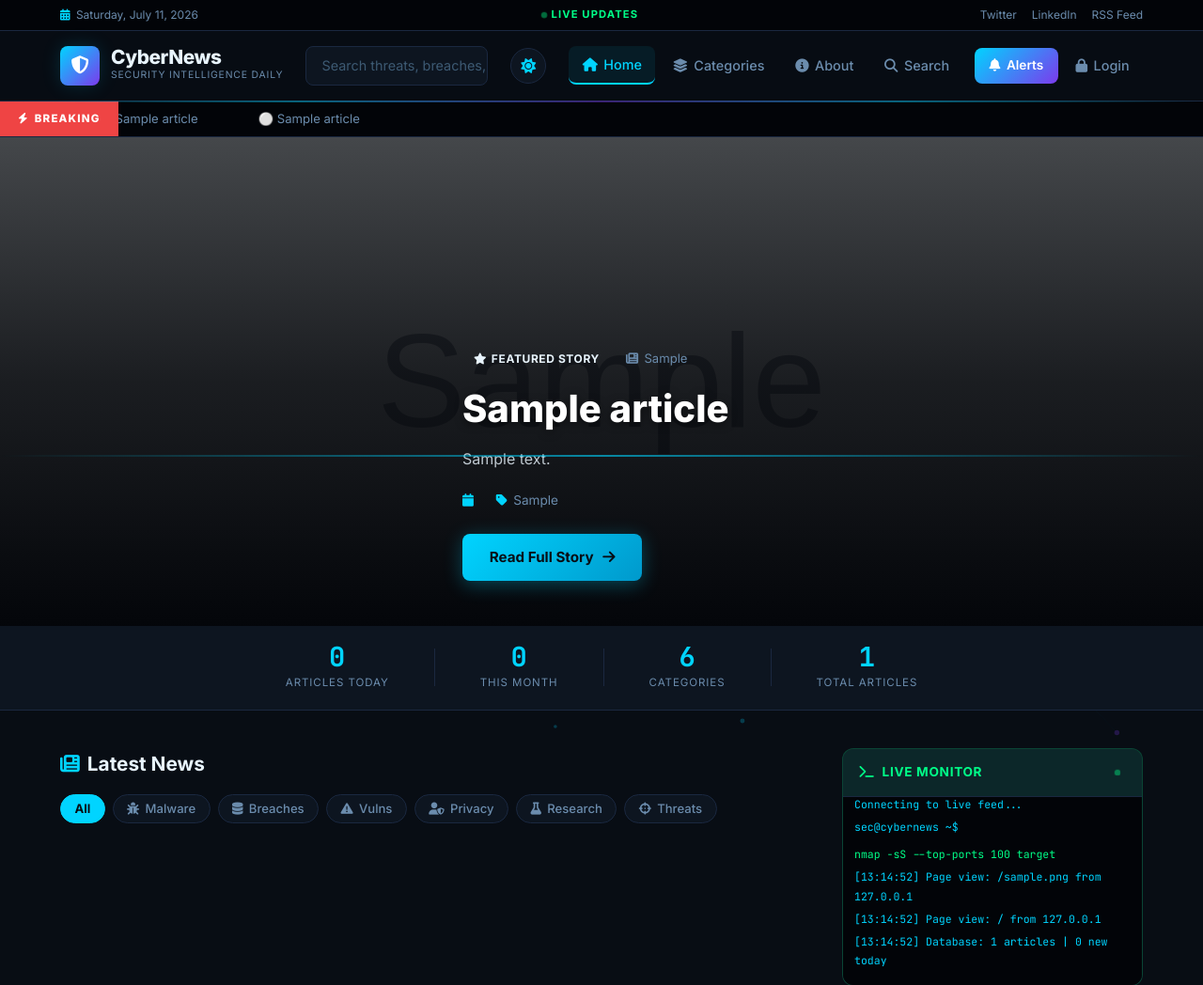
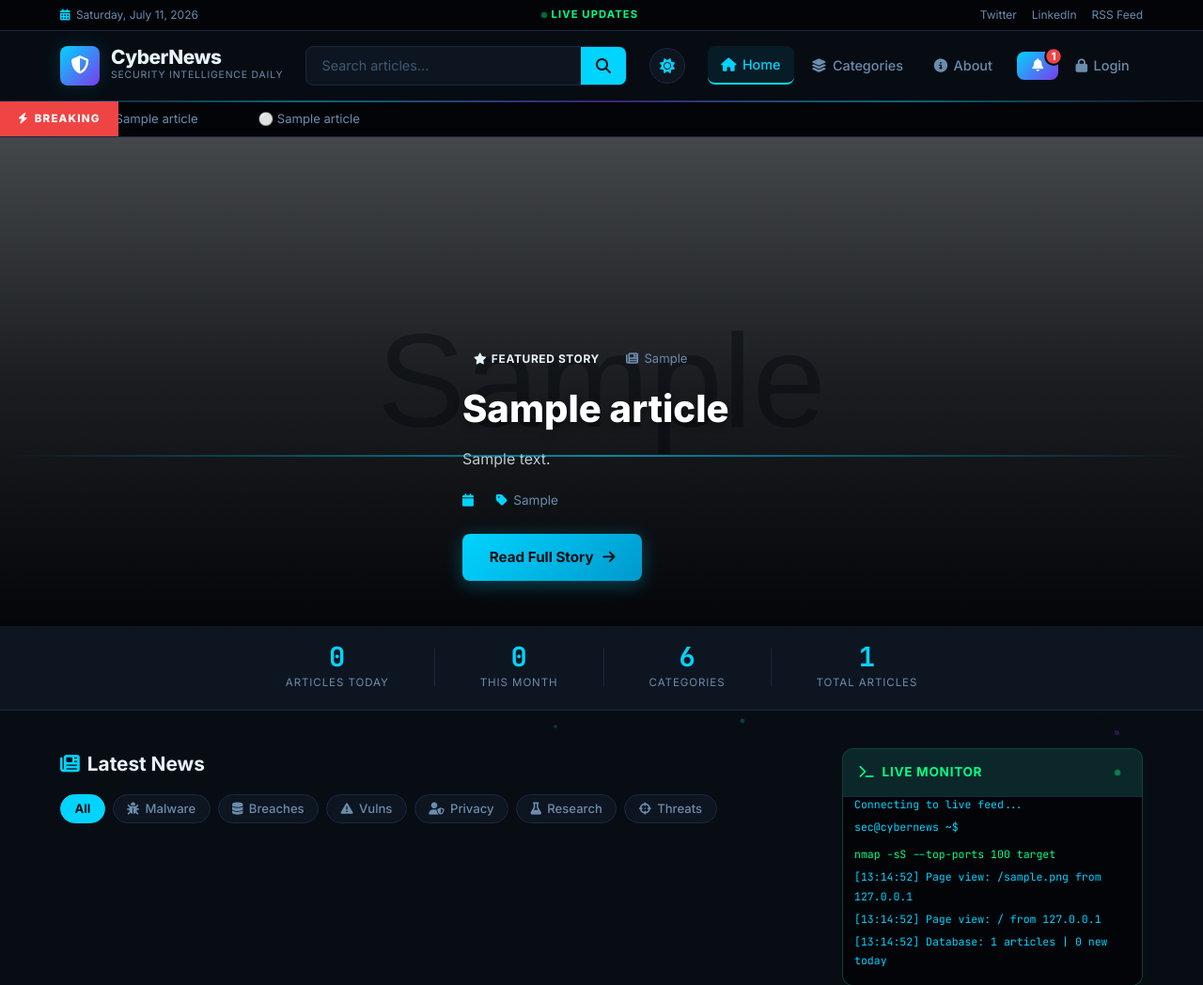
Before and after one commit to nrikmoh/cybernews, a Flask app: page / in a window 1280 px wide. Shown: the top 1048 px of the page at 94% size. Run offline with Flask 3, Linux system fonts and the light colour scheme; tables that the repository leaves empty hold one stand-in row (values such as "Sample post"); grey boxes marked "Sample" are stand-in pictures; data that the repository does not hold is empty; some libraries are stand-ins or nearby versions.

Commit message:
Clean search UX, alerts dropdown with real data, unique images per article

```diff
--- a/static/css/style.css
+++ b/static/css/style.css
@@ -3298,3 +3298,179 @@ body.light-mode body::before {
         font-size: 1rem;
     }
 }
+
+
+/* ═══════════════════════════════════════════════════════
+   ALERTS DROPDOWN
+═══════════════════════════════════════════════════════ */
+.alerts-dropdown {
+    position: relative;
+}
+
+.alerts-badge {
+    position: absolute;
+    top: -4px;
+    right: -4px;
+    width: 18px;
+    height: 18px;
+    background: var(--cat-malware);
+    color: white;
+    font-size: 0.65rem;
+    font-weight: 800;
+    border-radius: 50%;
+    display: flex;
+    align-items: center;
+    justify-content: center;
+    border: 2px solid var(--bg-dark);
+    animation: alertPulse 2s ease-in-out infinite;
+}
+
+@keyframes alertPulse {
+    0%, 100% { transform: scale(1); }
+    50%      { transform: scale(1.15); }
+}
+
+.nav-btn {
+    position: relative;
+}
+
+.alerts-panel {
+    display: none;
+    position: absolute;
+    top: calc(100% + 10px);
+    right: 0;
+    width: 380px;
+    background: var(--bg-card);
+    border: 1px solid var(--bg-border);
+    border-radius: var(--radius-lg);
+    box-shadow: 0 20px 60px rgba(0,0,0,0.5);
+    z-index: 1000;
+    overflow: hidden;
+}
+
+.alerts-panel.open {
+    display: block;
+    animation: alertsSlideIn 0.2s ease;
+}
+
+@keyframes alertsSlideIn {
+    from {
+        opacity: 0;
+        transform: translateY(-10px);
+    }
+    to {
+        opacity: 1;
+        transform: translateY(0);
+    }
+}
+
+.alerts-header {
+    display: flex;
+    align-items: center;
+    justify-content: space-between;
+    padding: 0.85rem 1rem;
+    background: var(--bg-elevated);
+    border-bottom: 1px solid var(--bg-border);
+    font-size: 0.85rem;
+    font-weight: 700;
+    color: var(--text-primary);
+}
+
+.alerts-header i {
+    color: var(--primary);
+    margin-right: 0.4rem;
+}
+
+.alerts-header a {
+    font-size: 0.78rem;
+    font-weight: 500;
+    color: var(--primary);
+}
+
+.alerts-list {
+    max-height: 350px;
+    overflow-y: auto;
+}
+
+.alert-item {
+    display: block;
+    padding: 0.85rem 1rem;
+    border-bottom: 1px solid rgba(26,40,64,0.5);
+    text-decoration: none;
+    transition: background 0.2s ease;
+}
+
+.alert-item:hover {
+    background: rgba(0,212,255,0.04);
+}
+
+.alert-item:last-child {
+    border-bottom: none;
+}
+
+.alert-category {
+    margin-bottom: 0.3rem;
+}
+
+.alert-category .badge {
+    font-size: 0.65rem;
+    padding: 0.15rem 0.5rem;
+}
+
+.alert-title {
+    font-size: 0.85rem;
+    font-weight: 600;
+    color: var(--text-primary);
+    line-height: 1.4;
+    margin-bottom: 0.3rem;
+}
+
+.alert-item:hover .alert-title {
+    color: var(--primary);
+}
+
+.alert-meta {
+    display: flex;
+    justify-content: space-between;
+    font-size: 0.72rem;
+    color: var(--text-muted);
+}
+
+.alerts-footer {
+    padding: 0.75rem 1rem;
+    background: var(--bg-elevated);
+    border-top: 1px solid var(--bg-border);
+    text-align: center;
+}
+
+.alerts-footer a {
+    font-size: 0.82rem;
+    font-weight: 600;
+    color: var(--primary);
+    display: flex;
+    align-items: center;
+    justify-content: center;
+    gap: 0.4rem;
+}
+
+/* Scrollbar for alerts list */
+.alerts-list::-webkit-scrollbar {
+    width: 4px;
+}
+
+.alerts-list::-webkit-scrollbar-track {
+    background: transparent;
+}
+
+.alerts-list::-webkit-scrollbar-thumb {
+    background: var(--bg-border);
+    border-radius: 4px;
+}
+
+/* Mobile: full width panel */
+@media (max-width: 768px) {
+    .alerts-panel {
+        width: 300px;
+        right: -50px;
+    }
+}
--- a/templates/base.html
+++ b/templates/base.html
@@ -65,7 +65,7 @@
                 <input type="text"
                        name="q"
                        id="search-input"
-                       placeholder="Search threats, breaches, vulnerabilities..."
+                       placeholder="Search articles..."
                        autocomplete="off"
                        value="{{ request.args.get('q', '') }}">
                 <button type="submit" id="search-btn">
@@ -90,12 +90,43 @@
                 <a href="/about" class="nav-link {% if request.endpoint == 'about' %}active{% endif %}">
                     <i class="fas fa-circle-info"></i> About
                 </a>
-                <a href="{{ url_for('main.search_page') }}" class="nav-link {% if request.endpoint == 'main.search_page' %}active{% endif %}">
-                    <i class="fas fa-magnifying-glass"></i> Search
-                </a>
-                <a href="#" class="nav-btn">
-                    <i class="fas fa-bell"></i> Alerts
-                </a>
+                <!-- Alerts Dropdown -->
+                <div class="alerts-dropdown" id="alerts-dropdown">
+                    <button class="nav-btn" id="alerts-btn" type="button">
+                        <i class="fas fa-bell"></i>
+                        <span class="alerts-badge" id="alerts-count">5</span>
+                    </button>
+                    <div class="alerts-panel" id="alerts-panel">
+                        <div class="alerts-header">
+                            <span><i class="fas fa-bell"></i> Latest Alerts</span>
+                            <a href="{{ url_for('main.home') }}">View All</a>
+                        </div>
+                        <div class="alerts-list" id="alerts-list">
+                            {% for article in all_articles[:5] %}
+                            <a href="/article/{{ article.id }}" class="alert-item">
+                                <div class="alert-category">
+                                    <span class="badge badge-{{ article.category | category_color }}">
+                                        {{ article.category }}
+                                    </span>
+                                </div>
+                                <div class="alert-title">
+                                    {{ article.title[:70] }}{% if article.title|length > 70 %}...{% endif %}
+                                </div>
+                                <div class="alert-meta">
+                                    <span>{{ article.source }}</span>
+                                    <span>{{ article.formatted_date }}</span>
+                                </div>
+                            </a>
+                            {% endfor %}
+                        </div>
+                        <div class="alerts-footer">
+                            <a href="{{ url_for('main.search_page') }}">
+                                <i class="fas fa-magnifying-glass"></i>
+                                Search All Articles
+                            </a>
+                        </div>
+                    </div>
+                </div>
 		     {% if current_user.is_authenticated %}
                 <a href="{{ url_for('admin.dashboard') }}" class="nav-link">
                     <i class="fas fa-gauge-high"></i> Admin
--- a/templates/index.html
+++ b/templates/index.html
@@ -105,14 +105,6 @@
                 </div>
             </div>
 
-            <!-- Search Results Notice (hidden by default) -->
-            <div class="search-notice" id="search-notice" style="display:none;">
-                <i class="fas fa-search"></i>
-                Showing results for: <strong id="search-term"></strong>
-                <button id="clear-search">
-                    <i class="fas fa-times"></i> Clear
-                </button>
-            </div>
 
             <!-- Article Cards Grid -->
             <div class="articles-grid" id="articles-grid">
```
Also changed, not shown: rss_fetcher.py (+7 -3 lines), static/js/main.js (+45 -0 lines).
